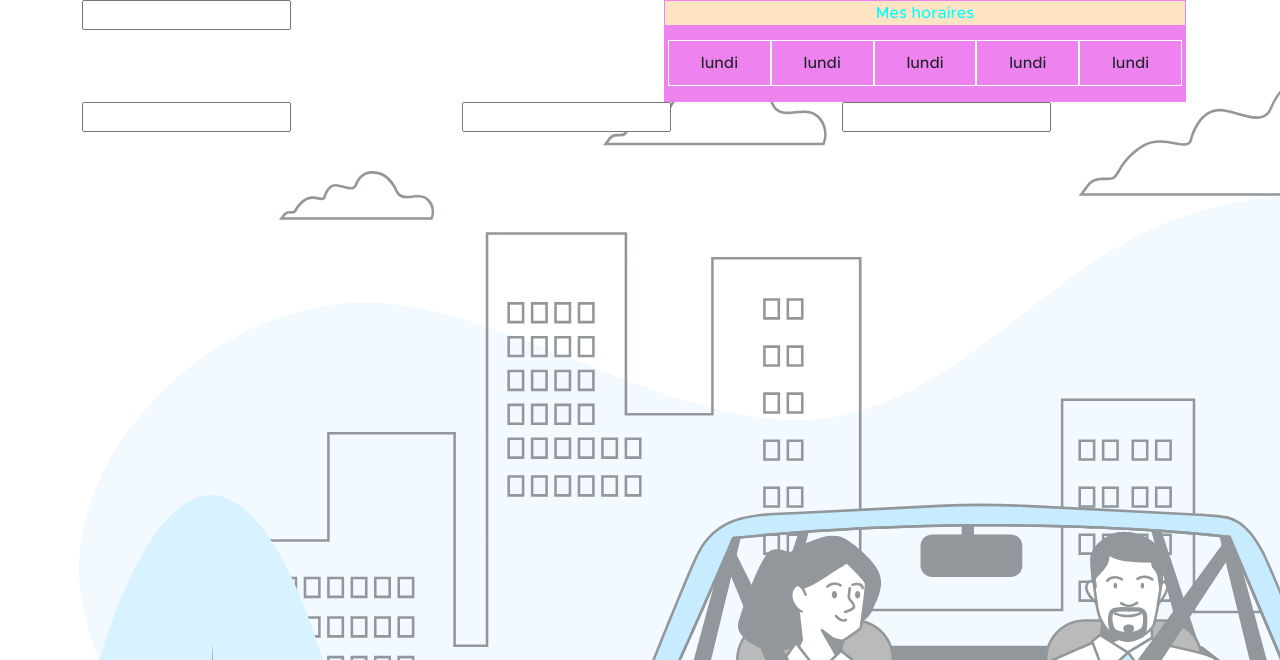
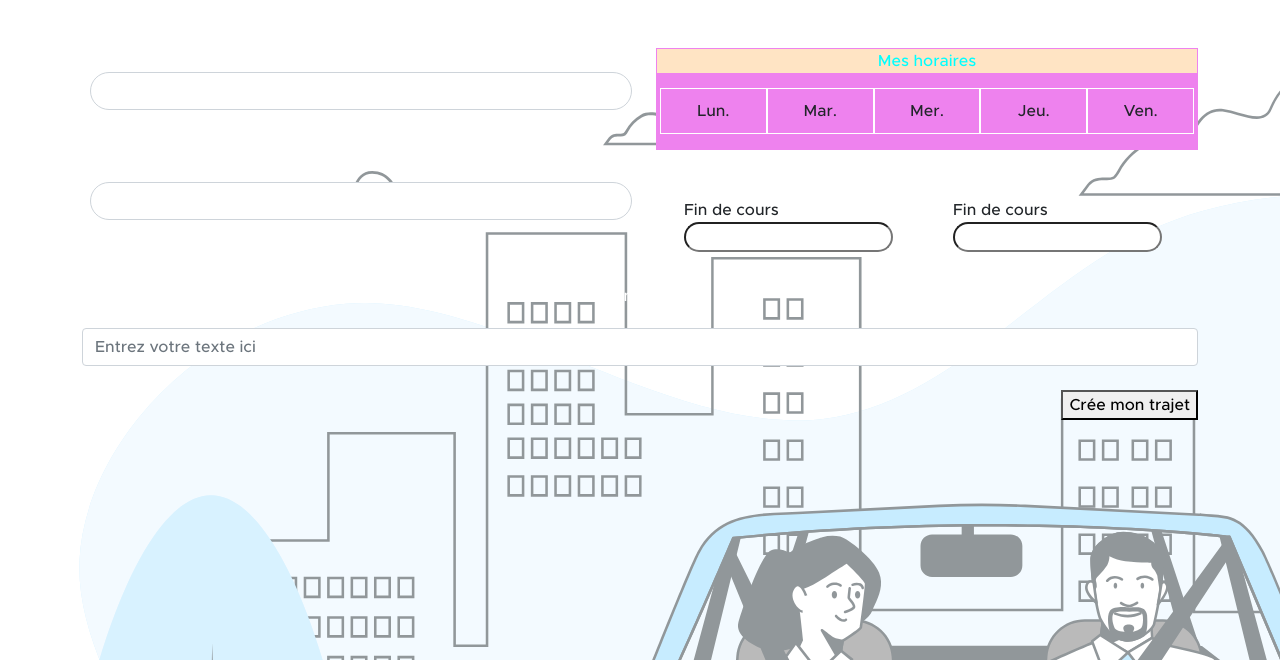
Before and after one commit to NikolozMamyan/mafia-Co, a PHP site: page /views/trajet.php in a window 1280 px wide. Shown: the top 660 px of the page. Run offline with PHP 8.4, Linux system fonts and the light colour scheme.

Commit message:
correction de la page trajet

```diff
--- a/views/trajet.php
+++ b/views/trajet.php
@@ -3,59 +3,75 @@ include('./headDev.php');
 ?>
 
 <body>
-<div class="container">
+  <main class="container mt-5 container__menu">
     <div class="row">
-    <div class="col">
-<input/>
-
+    <div class="col ms-2">
+    <div class="form-group">
+        <label for="depart">Départ</label>
+        <input class="form-control rounded-pill mb-5 inpLg" type="text" id="depart" name="depart">
     </div>
-    <div class="col">
-    <div class="container">
-  <div class="row">
-    <div class="col">
-
+    <div class="form-group">
+        <label for="arrive">Arrivé</label>
+        <input class="form-control rounded-pill mb-5 inpLg" type="text" id="arrive" name="arrive">
     </div>
 </div>
-  <div class="row">
-    <div class="container p-0 selectH">
+      <div class="col ">
+        <div class="container mb-5 p-0 selectH">
           <div class="container horaires">
             Mes horaires
           </div>
-      <div class="row semaine">
-        <div class="col  jour ">
-        lundi
+          <div class="row semaine ">
+            <div class="col jour ">
+              Lun.
             </div>
-        <div class="col  jour">
-        lundi
+            <div class="col jour">
+              Mar.
             </div>
-        <div class="col  jour">
-        lundi
+            <div class="col jour">
+              Mer.
             </div>
-        <div class="col  jour">
-        lundi
+            <div class="col jour">
+              Jeu.
             </div>
-        <div class="col  jour">
-        lundi
+            <div class="col jour">
+              Ven.
             </div>
           </div>
         </div>
+        <div class="row row__small d-flex justify-content-center align-items-center ms-3">
+    <div class="col-6">
+        <span for="finCours">Fin de cours</span>
+        <br>
+        <input class="rounded-pill inpSm" type="text" id="finCours" name="finCours">
+    </div>
+    <div class="col-6">
+        <span for="finCours2">Fin de cours</span>
+        <br>
+        <input class="rounded-pill inpSm" type="text" id="finCours2" name="finCours2">
     </div>
 </div>
 
       </div>
     </div>
-  <div class="row">
-    <div class="col">
-    <input/>
+  </main>
+  <section class="commentaire mt-3">
+  <div class="container">
+  <div class="row ">
+    <div class="col-lg-12 text-center row__commentaire">
+      <p>Commentaire</p>
     </div>
-    <div class="col">
-    <input/>
   </div>
-    <div class="col">
-    <input/>
+  <div class="row row__back ">
+    <div class="col-lg-12 mb-2">
+      <input type="text" class="form__h form-control  mt-1" placeholder="Entrez votre texte ici">
+    </div>
+  </div>
+  <div class="row mt-3">
+    <div class="col-lg-12 d-flex justify-content-end">
+      <button type="button" class="btn__trajet">Crée mon trajet</button>
     </div>
   </div>
 </div>
-
-
+  </section>
+</div>
 </body>
```
Lines whose indentation alone changed are shown as unchanged.
